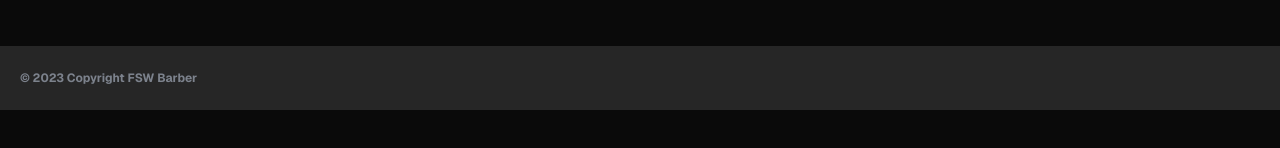
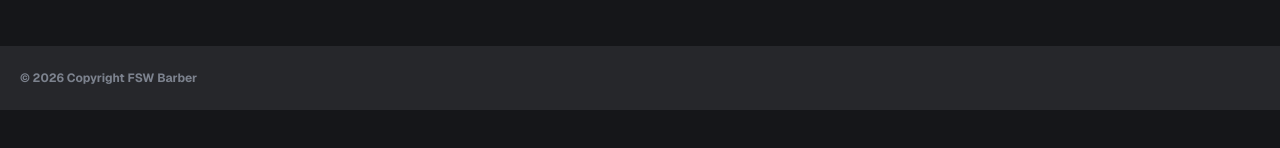
Before and after one commit to DiulioAires/Barbershop, a Next.js app: page / in a window 1280 px wide. Shown: the part 554-702 px from the top of the page. Built offline with nearby package versions, Linux system fonts and the light colour scheme; no server answers; the database is empty.

Commit message:
feat: update barbershop item component and styles, add booking functionality

```diff
--- a/app/(home)/page.tsx
+++ b/app/(home)/page.tsx
@@ -36,7 +36,7 @@ export default async function Home() {
         <h2 className="text-xs uppercase px-5 text-gray-400 font-bold mb-3">Recomendados</h2>
 
 
-        <div className="flex px-5gap-4 overflow-x-auto [&::-webkit-scrollbar]:hidden px-5">
+        <div className="flex px-5 gap-4 overflow-x-auto [&::-webkit-scrollbar]:hidden px-5">
           {barbershops.map((barbershop) => (
             <BarberShopItem key={barbershop.id} barbershop={barbershop} />
 
@@ -51,7 +51,7 @@ export default async function Home() {
         <h2 className="text-xs uppercase px-5 text-gray-400 font-bold mb-3">Populares</h2>
 
 
-        <div className="flex px-5gap-4 overflow-x-auto [&::-webkit-scrollbar]:hidden  epx-5">
+        <div className="flex px-5 gap-4 overflow-x-auto [&::-webkit-scrollbar]:hidden  epx-5">
           {barbershops.map((barbershop) => (
             <BarberShopItem key={barbershop.id} barbershop={barbershop} />
 
--- a/app/_components/barbershop-item.tsx
+++ b/app/_components/barbershop-item.tsx
@@ -1,9 +1,13 @@
+"use client";
+
 import Image from "next/image";
 import { Card, CardContent } from "./ui/card";
 import { Barbershop } from "@prisma/client";
 import { Button } from "./ui/button";
 import { Badge } from "./ui/badge";
 import { StarIcon } from "lucide-react";
+import { useRouter }  from "next/navigation";
+
 
 
 interface BarbershopItemProps {
@@ -12,6 +16,16 @@ interface BarbershopItemProps {
 }
 
 const BarbershopItem = ({ barbershop }: BarbershopItemProps) => {
+
+     const router = useRouter ();
+
+    const handleBookingClick = () => {
+        router.push(`/barbershops/${barbershop.id}`)
+
+
+    }
+
+
 
     return (
 
@@ -40,7 +54,7 @@ const BarbershopItem = ({ barbershop }: BarbershopItemProps) => {
                 <div className="px-2">
                     <h2 className="font-bold mt-2 overflow-hidden text-ellipsis text-nowrap">{barbershop.NAME}</h2>
                     <p className="text-sm text-gray-400 overflow-hidden text-ellipsis text-nowrap">{barbershop.address}</p>
-                    <Button className="w-full mt-3" variant="secondary">Reservar</Button>
+                    <Button className="w-full mt-3" variant="secondary" onClick={handleBookingClick}>Reservar</Button>
                 </div>
             </CardContent>
 
--- a/app/_components/footer.tsx
+++ b/app/_components/footer.tsx
@@ -2,7 +2,7 @@ const Footer = () => {
     return (
         <div className="w-full bg-secondary py-6 px-5">
             <p className="text-gray-400 text-xs font-bold opacity-75">
-                &copy; 2023 Copyright FSW Barber
+                &copy; 2026 Copyright FSW Barber
             </p>
         </div>
 
--- /dev/null
+++ b/app/barbershops/[id]/page.tsx
@@ -0,0 +1,37 @@
+import { db } from "@/app/lib/prisma"; // Se der erro aqui ainda, veja a nota abaixo
+import BarbershopInfo from "./_components/barbershop-info";
+
+
+interface BarbershopDetailsPageProps {
+  params: Promise<{
+    id: string;
+  }>;
+}
+
+const BarbershopDetailsPage = async ({ params }: BarbershopDetailsPageProps) => {
+  const { id } = await params; // No Next.js 15, precisamos aguardar o params
+
+  if (!id) {
+    // to DO: redirecionar para home page
+    return null
+  }
+
+
+  const barbershop = await db.barbershop.findUnique({
+    where: {
+      id: id,
+    },
+  });
+
+  if (!barbershop) {
+    return null // to DO: redirecionar para home page
+  }
+
+  return (
+    <BarbershopInfo barbershop={barbershop} />
+  );
+
+
+}
+
+export default BarbershopDetailsPage;
--- a/app/globals.css
+++ b/app/globals.css
@@ -83,37 +83,35 @@
 }
 
 .dark {
-  --background: oklch(0.145 0 0);
-  --foreground: white;
-  --card: oklch(0.205 0 0);
-  --card-foreground: oklch(0.985 0 0);
-  --popover: oklch(0.205 0 0);
-  --popover-foreground: oklch(0.985 0 0);
-  --primary: hsl(252, 100%, 69%);
-  --primary-foreground: oklch(100% 0.00011 271.152);
-  --secondary: oklch(0.269 0 0);
-  --secondary-foreground: oklch(0.985 0 0);
-  --muted: oklch(0.269 0 0);
-  --muted-foreground: oklch(0.708 0 0);
-  --accent: oklch(0.269 0 0);
-  --accent-foreground: oklch(0.985 0 0);
-  --destructive: hsl(0, 84%, 60%);
-  --border: oklch(1 0 0 / 10%);
-  --input: oklch(1 0 0 / 15%);
-  --ring: oklch(0.556 0 0);
-  --chart-1: oklch(0.809 0.105 251.813);
-  --chart-2: oklch(0.623 0.214 259.815);
-  --chart-3: oklch(0.546 0.245 262.881);
-  --chart-4: oklch(0.488 0.243 264.376);
-  --chart-5: oklch(0.424 0.199 265.638);
-  --sidebar: oklch(0.205 0 0);
-  --sidebar-foreground: oklch(0.985 0 0);
-  --sidebar-primary: oklch(0.488 0.243 264.376);
-  --sidebar-primary-foreground: oklch(0.985 0 0);
-  --sidebar-accent: oklch(0.269 0 0);
-  --sidebar-accent-foreground: oklch(0.985 0 0);
-  --sidebar-border: oklch(1 0 0 / 10%);
-  --sidebar-ring: oklch(0.556 0 0);
+ --background: hsl(225 9% 9%);
+    --foreground: hsl(210 40% 98%);
+
+    --card: hsl(228 9% 11%);
+    --card-foreground: hsl(210 40% 98%);
+
+    --popover: hsl(228 9% 11%);
+    --popover-foreground: hsl(210 40% 98%);
+
+    --primary: hsl(252 100% 69%);
+    --primary-foreground: hsl(0 0% 100%);
+
+    --secondary: hsl(228 6% 16%);
+    --secondary-foreground: hsl(210 40% 98%);
+
+    --muted: hsl(228 6% 16%);
+    --muted-foreground: hsl(215 20.2% 65.1%);
+
+    --accent: hsl(228 6% 16%);
+    --accent-foreground: hsl(210 40% 98%);
+
+    --destructive: hsl(0 84% 60%);
+    --destructive-foreground: hsl(210 40% 98%);
+
+    --border: hsl(228 6% 16%);
+    --input: hsl(228 6% 16%);
+    --ring: hsl(212.7 26.8% 83.9%);
+
+    --radius: 0.5rem;
 
 }
 
```
Lines whose indentation alone changed are shown as unchanged.
